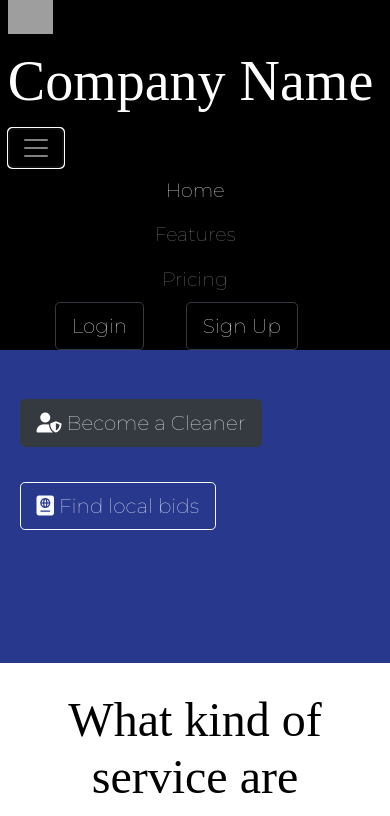
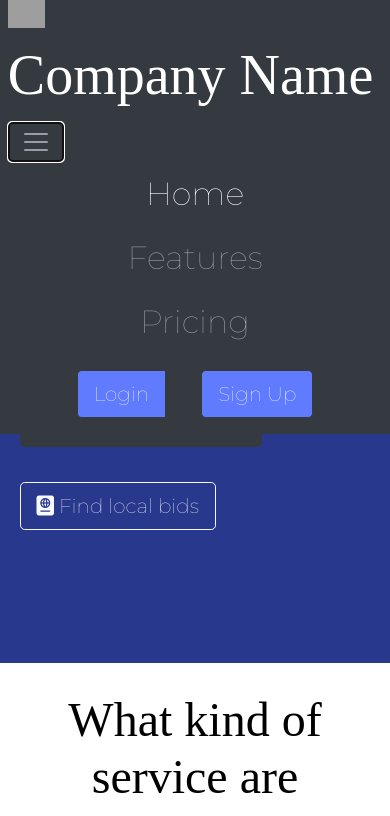
Before and after one commit to ankawas/eaglecleaners, a plain HTML site: page index.html in a window 390 px wide. Both pictures are taken after a click on the button "Toggle navigation". Shown: the top 816 px of the page. Drawn offline with nearby package versions, Linux system fonts and the light colour scheme; grey boxes are pictures that could not be loaded.

Commit message:
Add files via upload

```diff
--- a/css/styles.css
+++ b/css/styles.css
@@ -17,14 +17,14 @@ h1, h2, h3, h4, h5, h6 {
 .eagleLogo {
   width: 4%;
   margin-right: 2.5%;
-
   /* text-align: left; */
 }
 
 .eagleLogoText {
   font-family: "Montserrat-light";
   font-size: 2.5rem;
-  margin-right: 3rem;;
+  margin-right: 3rem;
+  ;
 }
 
 .nav-item {
@@ -49,7 +49,7 @@ h1, h2, h3, h4, h5, h6 {
 
 .btnCleaner {
   color: white;
-  background-color: black;
+  background-color: #617BFF;
   margin-right: 10%;
 }
 
@@ -72,7 +72,7 @@ h1, h2, h3, h4, h5, h6 {
   margin: 20px auto;
 }
 
-.mainSubHeader{
+.mainSubHeader {
   text-align: left;
   margin: 20px auto;
 }
@@ -92,10 +92,7 @@ h1, h2, h3, h4, h5, h6 {
   margin: 5% 3% 5% 0;
 }
 
-.webHeader {
-
-}
-
+.webHeader {}
 
 /* Anchor tags */
 a:link {
@@ -146,7 +143,6 @@ a:link {
 }
 
 /* Press Section */
-
 #press {
   background-color: #28398d;
   padding-bottom: 3%;
@@ -175,6 +171,7 @@ a:link {
 .pricingColumn {
   padding: 3% 2%;
 }
+
 .priceSubHeader {
   color: black;
 }
@@ -182,13 +179,11 @@ a:link {
 /* Call to action Section*/
 #cta {
   padding: 3% 10%;
-
   background-color: #28398d;
 }
 
 /* Footer Section */
 #footer {
-
   background-color: #28398d;
 }
 
@@ -205,16 +200,14 @@ a:link {
   color: white;
 }
 
+/* For Mobiles */
+@media (max-width: 1208px) {
+  .navbar {
+    padding: 0 2%;
+  }
 
-/* For Mobiles */
-
-@media (max-width: 900px) {
-
-  .navbar{
-  padding: 0 2%;
-}
   .eagleLogo {
-    width: 12%;
+    width: 10%;
     margin-right: 2%;
     /* text-align: left; */
   }
@@ -227,6 +220,18 @@ a:link {
 
   .container-fluid {
     padding: 20% 5%;
+  }
+
+  .nav-link {
+    font-size: 2rem;
+  }
+
+  .btnCleaner {
+    margin: 1rem 0;
+  }
+
+  #btnCleanerId{
+    border-right-width: 2rem;
   }
 
   #features {
--- a/index.html
+++ b/index.html
@@ -30,14 +30,14 @@
   <section id="title">
     <div class="container-fluid">
       <!-- Nav Bar -->
-      <nav class="navbar navbar-expand-xl navbar-dark fixed-top">
+      <nav class="navbar navbar-expand-xl navbar-dark fixed-top bg-dark">
         <img class="eagleLogo" src="https://www.flaticon.com/svg/static/icons/svg/1198/1198073.svg" alt="eagle-logo">
         <a class="navbar-brand eagleLogoText" href="#">Company Name</a>
         <button class="navbar-toggler" type="button" data-toggle="collapse" data-target="#navbarCollapse" aria-controls="navbarCollapse" aria-expanded="false" aria-label="Toggle navigation">
           <span class="navbar-toggler-icon"></span>
         </button>
         <div class="collapse navbar-collapse" id="navbarCollapse">
-          <ul class="navbar-nav mr-auto">
+          <ul class="navbarLink navbar-nav mr-auto">
             <li class="nav-item active">
               <a class="nav-link" href="#title">Home <span class="sr-only">(current)</span></a>
             </li>
@@ -51,8 +51,8 @@
               <a class="nav-link disabled" href="#" tabindex="-1" aria-disabled="true">Disabled</a>
             </li> -->
           </ul>
-          <a class="btnCleaner btn btn-lg btn-outline-dark" href="loginPage.html" role="button">Login</a>
-          <a class="btnCleaner btn btn-lg btn-outline-dark" href="signupPage.html" role="button">Sign Up</a>
+          <a id="btnCleanerId" class="btnCleaner btn btn-lg btn-dark" href="loginPage.html" role="button">Login</a>
+          <a class="btnCleaner btn btn-lg btn-dark" href="signupPage.html" role="button">Sign Up</a>
         </div>
       </nav>
 
```
